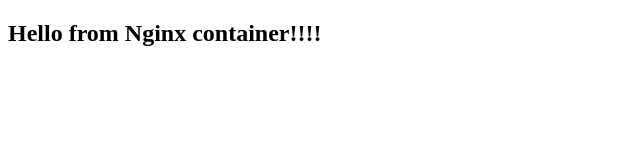
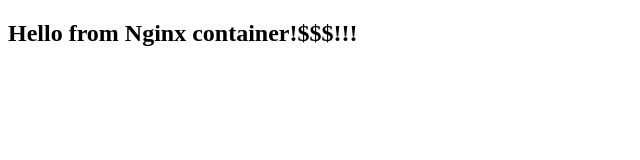
Before and after one commit to rmkdvps/simple-webserver, a plain HTML site: page index.html in a window 1280 px wide. Shown: the full height of the page, 0-640 px from the left. Drawn offline with Linux system fonts and the light colour scheme.

Commit message:
dev commit

```diff
--- a/index.html
+++ b/index.html
@@ -5,6 +5,6 @@
   <title>Docker Nginx!!!</title>
 </head>
 <body>
-  <h2>Hello from Nginx container!!!!</h2>
+  <h2>Hello from Nginx container!$$$!!!</h2>
 </body>
 </html>
```
